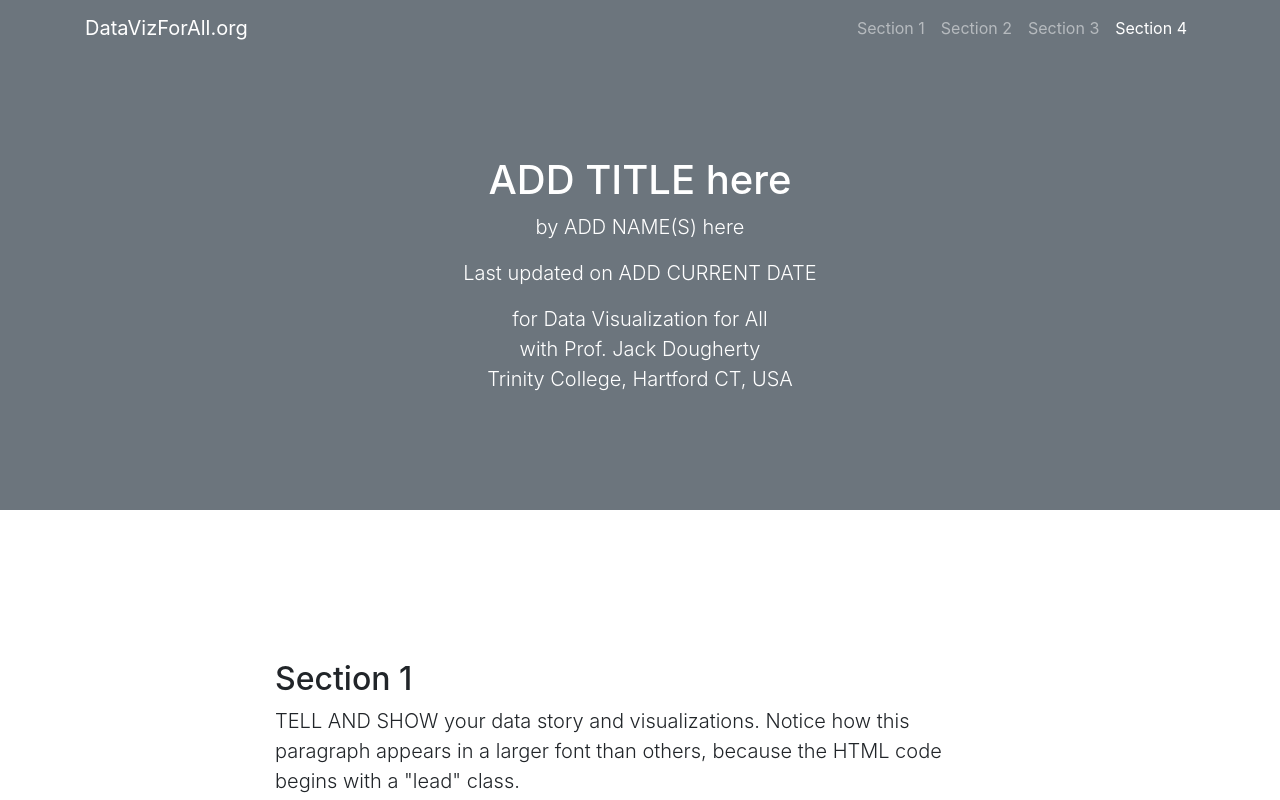
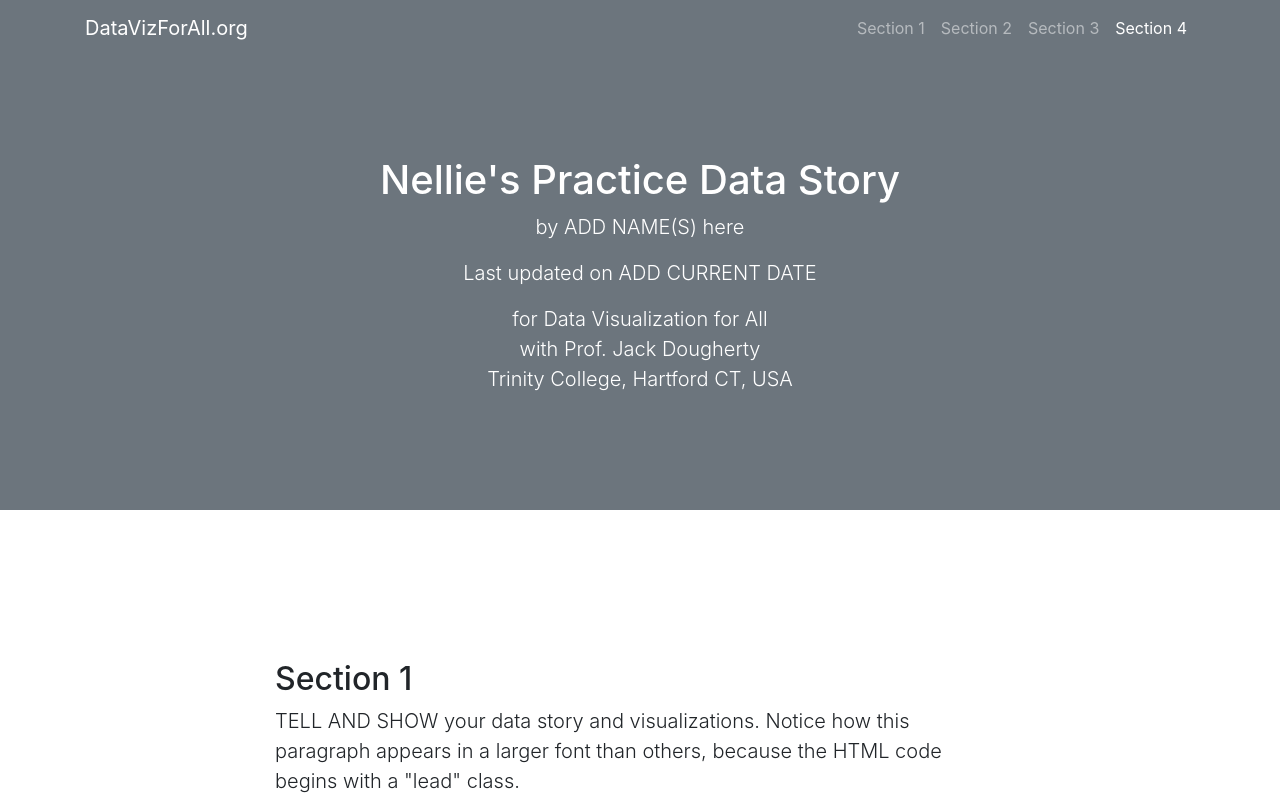
Before and after one commit to nellieconklin/quizdatastory, a plain HTML site: page index.html in a window 1280 px wide. Shown: the top 800 px of the page. Drawn offline with nearby package versions, Linux system fonts and the light colour scheme.

Commit message:
Update index.html

```diff
--- a/index.html
+++ b/index.html
@@ -8,7 +8,7 @@
   <meta name="description" content="">
   <meta name="author" content="">
 
-  <title>Data Story</title>
+  <title>Practice Data Story</title>
 
   <!-- jQuery -->
   <script src="https://code.jquery.com/jquery-3.6.1.min.js" integrity="sha256-o88AwQnZB+VDvE9tvIXrMQaPlFFSUTR+nldQm1LuPXQ=" crossorigin="anonymous"></script>
@@ -53,7 +53,7 @@
 
   <header class="bg-secondary text-white">
     <div class="container text-center">
-      <h1>ADD TITLE here</h1>
+      <h1>Nellie's Practice Data Story</h1>
       <p class="lead">by ADD NAME(S) here</p>
       <p class="lead">Last updated on ADD CURRENT DATE</p>
       <p class="lead">for Data Visualization for All</br>with Prof. Jack Dougherty</br>Trinity College, Hartford CT, USA</p>
```
